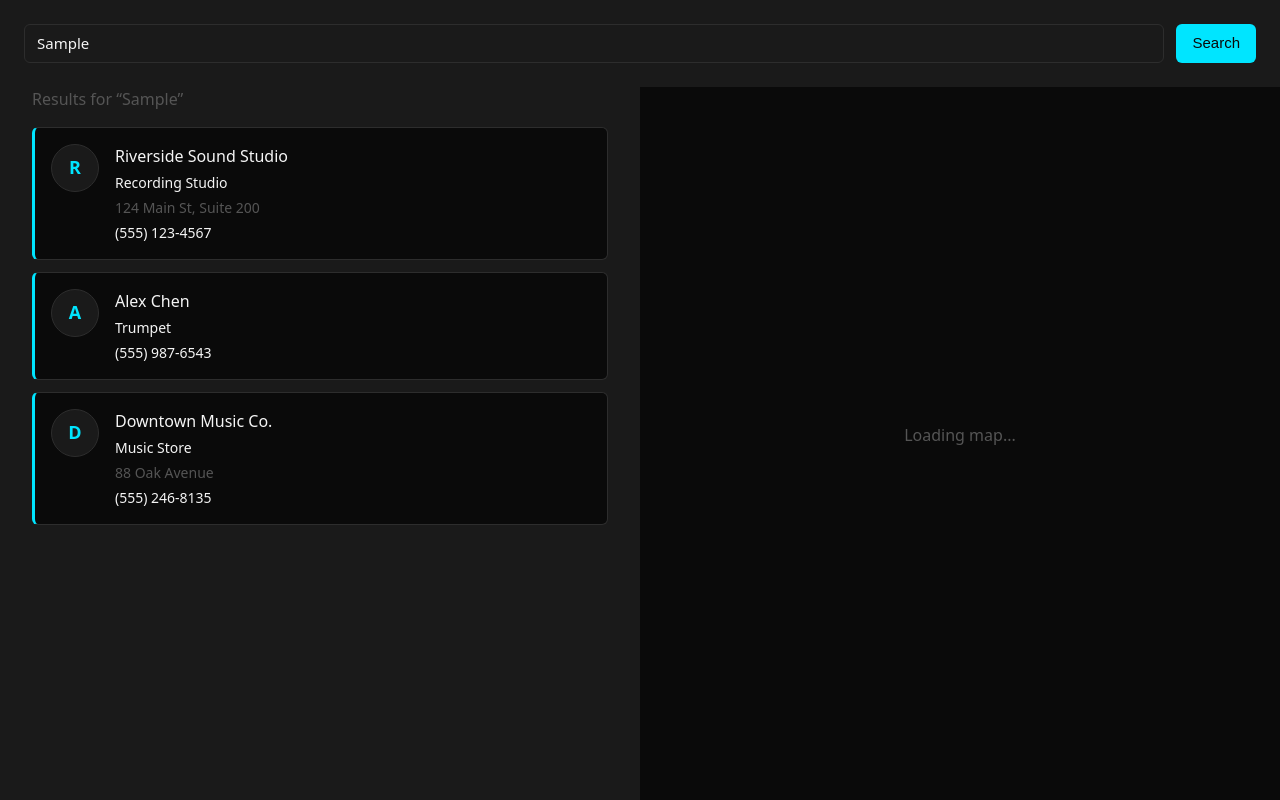
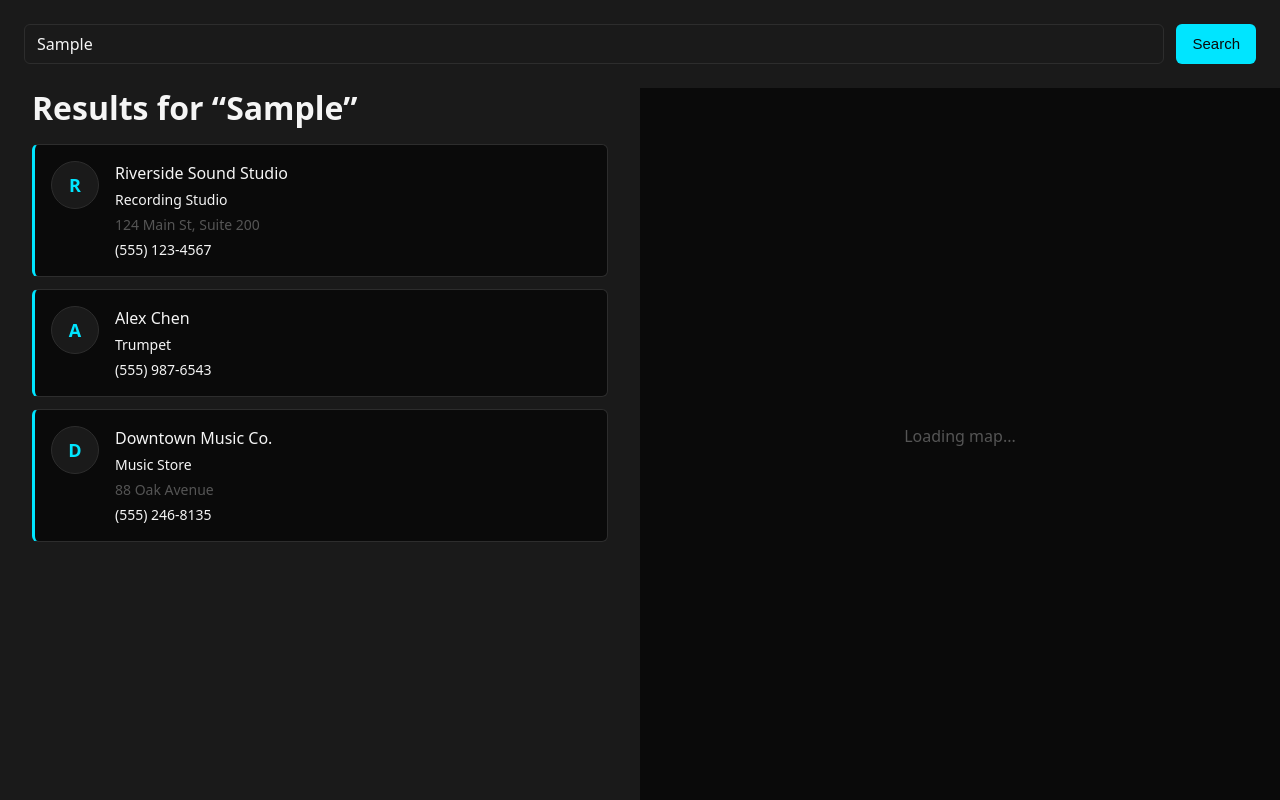
Before and after one commit to ploymahloy/bloodhound, a React (Vite) app: page / in a window 1280 px wide. Both pictures are taken after typing "Sample" into the empty fields and a click on the button "Search". Built offline with nearby package versions, Linux system fonts and the light colour scheme.

Commit message:
font adjustments

```diff
--- a/src/pages/SearchResults.css
+++ b/src/pages/SearchResults.css
@@ -18,8 +18,12 @@
   background: var(--color-bg-surface);
 }
 
+.SearchResults-input {
+  font-size: 1rem;
+}
+
 .SearchResults-title {
-  color: var(--color-text-disabled);
+  color: var(--color-text);
   margin-bottom: 16px;
 }
 
--- a/src/pages/SearchResults.tsx
+++ b/src/pages/SearchResults.tsx
@@ -72,7 +72,14 @@ export function SearchResults() {
 					const value = input?.value?.trim() ?? '';
 					setSearchParams(value ? { city: value } : {});
 				}}>
-				<Input name='city' type='text' placeholder='Enter city name' defaultValue={city} autoComplete='off' />
+				<Input
+					name='city'
+					type='text'
+					placeholder='Enter city name'
+					defaultValue={city}
+					autoComplete='off'
+					className='SearchResults-input'
+				/>
 				<Button type='submit'>Search</Button>
 			</form>
 
@@ -80,7 +87,7 @@ export function SearchResults() {
 			{city && (
 				<div className='SearchResults-content'>
 					<div className='SearchResults-listContainer'>
-						<Text className='SearchResults-title'>Results for “{city}”</Text>
+						<h1 className='SearchResults-title'>Results for “{city}”</h1>
 						<div className='SearchResults-list'>
 							{results.map(item => (
 								<span key={item.id} className='uk-item-active uk-border SearchResults-listItem'>
```
